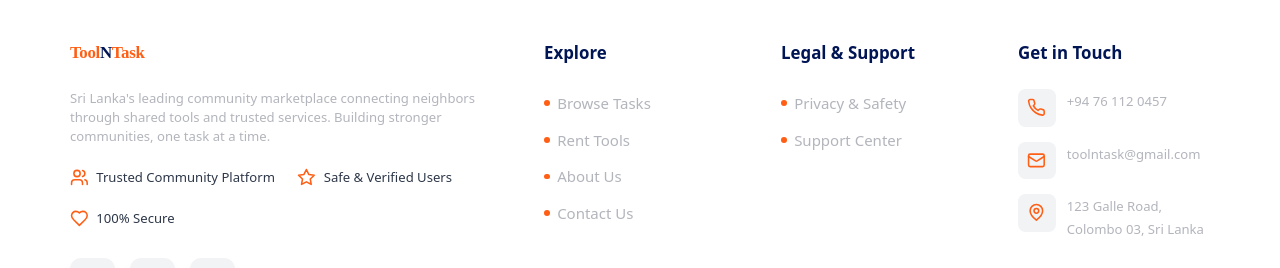
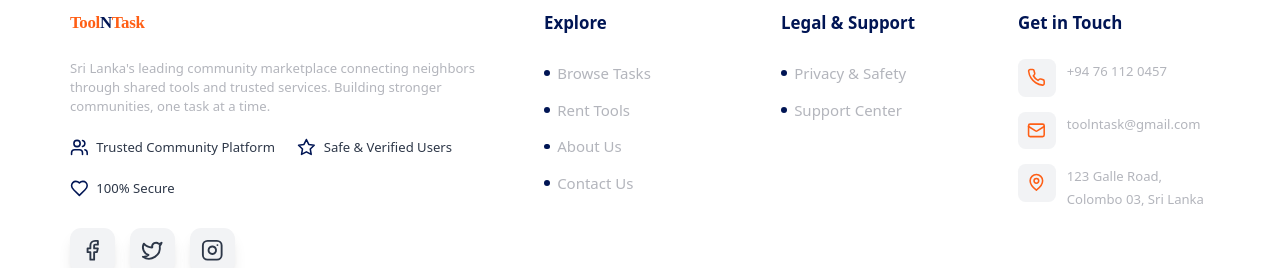
Before and after one commit to SeneshFitzroy/ToolnTask, a Next.js app: page /Tasks in a window 1280 px wide. Shown: the part 1035-1303 px from the top of the page. Built offline with nearby package versions, Linux system fonts and the light colour scheme; no server answers; the database is empty; a web font is replaced by a local one.

Commit message:
feat: Enhanced src/components/Footer.tsx, pages/Tools.tsx, pages/Tasks.tsx,  - Detailed changes: diff --git a/pages/Tasks.tsx b/pages/Tasks.tsx ind... at 23:59:04.66 Sun 07/20/2025

```diff
--- a/pages/Tasks.tsx
+++ b/pages/Tasks.tsx
@@ -145,7 +145,7 @@ export default function Tasks() {
           </h1>
 
           {/* Subheading */}
-          <p className="text-sm sm:text-lg md:text-xl lg:text-2xl text-center mb-8 sm:mb-10 max-w-4xl mx-auto leading-relaxed font-medium"
+          <p className="text-sm sm:text-base md:text-lg lg:text-xl xl:text-2xl text-center mb-8 sm:mb-10 max-w-5xl mx-auto leading-relaxed font-medium"
              style={{ color: theme === 'dark' ? '#B3B5BC' : '#4B5563' }}>
             Connect with your community and discover meaningful opportunities to earn extra income
           </p>
--- a/pages/Tools.tsx
+++ b/pages/Tools.tsx
@@ -128,7 +128,7 @@ export default function Tools() {
           </h1>
 
           {/* Subheading */}
-          <p className="text-sm sm:text-lg md:text-xl lg:text-2xl text-center mb-8 sm:mb-10 max-w-4xl mx-auto leading-relaxed font-medium"
+          <p className="text-sm sm:text-base md:text-lg lg:text-xl xl:text-2xl text-center mb-8 sm:mb-10 max-w-5xl mx-auto leading-relaxed font-medium"
              style={{ color: theme === 'dark' ? '#B3B5BC' : '#4B5563' }}>
             Connect with your community and discover meaningful opportunities to earn extra income
           </p>
--- a/src/components/Footer.tsx
+++ b/src/components/Footer.tsx
@@ -88,16 +88,16 @@ const Footer = ({ showNewsletter = false }: FooterProps) => {
                     color: theme === 'dark' ? '#FFFFFF' : '#2D3748',
                     backgroundColor: theme === 'dark' ? '#1a1a1a' : '#FFFFFF'
                   }}
-                  onFocus={(e) => e.currentTarget.style.boxShadow = `0 0 0 2px #FF5E14`}
+                  onFocus={(e) => e.currentTarget.style.boxShadow = `0 0 0 2px #001554`}
                   onBlur={(e) => e.currentTarget.style.boxShadow = 'none'}
                 />
                 <button
                   type="submit"
                   disabled={!email || isSubscribing}
                   className="px-8 py-4 text-white font-semibold rounded-xl transition-all duration-300 hover:scale-105 shadow-lg disabled:opacity-50 disabled:cursor-not-allowed text-base sm:text-lg"
-                  style={{ backgroundColor: '#FE5F16' }}
-                  onMouseEnter={(e) => !e.currentTarget.disabled && (e.currentTarget.style.backgroundColor = '#FF5D13')}
-                  onMouseLeave={(e) => !e.currentTarget.disabled && (e.currentTarget.style.backgroundColor = '#FE5F16')}
+                  style={{ backgroundColor: '#001554' }}
+                  onMouseEnter={(e) => !e.currentTarget.disabled && (e.currentTarget.style.backgroundColor = '#0a2472')}
+                  onMouseLeave={(e) => !e.currentTarget.disabled && (e.currentTarget.style.backgroundColor = '#001554')}
                 >
                   {isSubscribing ? 'Subscribing...' : 'Subscribe'}
                 </button>
@@ -137,15 +137,15 @@ const Footer = ({ showNewsletter = false }: FooterProps) => {
               {/* Trust Indicators */}
               <div className="flex flex-wrap gap-6 mb-8">
                 <div className="flex items-center gap-2">
-                  <Users className="w-5 h-5" style={{ color: '#FE5F16' }} />
+                  <Users className="w-5 h-5" style={{ color: '#001554' }} />
                   <span className="text-sm font-medium" style={{ color: theme === 'dark' ? '#FFFFFF' : '#2D3748' }}>Trusted Community Platform</span>
                 </div>
                 <div className="flex items-center gap-2">
-                  <Star className="w-5 h-5" style={{ color: '#FF5E14' }} />
+                  <Star className="w-5 h-5" style={{ color: '#001554' }} />
                   <span className="text-sm font-medium" style={{ color: theme === 'dark' ? '#FFFFFF' : '#2D3748' }}>Safe & Verified Users</span>
                 </div>
                 <div className="flex items-center gap-2">
-                  <Heart className="w-5 h-5" style={{ color: '#FE5F16' }} />
+                  <Heart className="w-5 h-5" style={{ color: '#001554' }} />
                   <span className="text-sm font-medium" style={{ color: theme === 'dark' ? '#FFFFFF' : '#2D3748' }}>100% Secure</span>
                 </div>
               </div>
@@ -162,7 +162,7 @@ const Footer = ({ showNewsletter = false }: FooterProps) => {
                     className="w-12 h-12 rounded-xl flex items-center justify-center transition-all duration-300 cursor-pointer hover:scale-110 shadow-lg group"
                     style={{ backgroundColor: theme === 'dark' ? '#333333' : '#F2F3F5' }}
                     onMouseEnter={(e) => {
-                      e.currentTarget.style.backgroundColor = '#FE5F16';
+                      e.currentTarget.style.backgroundColor = '#001554';
                       e.currentTarget.style.transform = 'scale(1.1) rotate(5deg)';
                     }}
                     onMouseLeave={(e) => {
@@ -192,10 +192,10 @@ const Footer = ({ showNewsletter = false }: FooterProps) => {
                       href={link.href}
                       className="inline-flex items-center gap-2 text-base transition-all duration-300 hover:translate-x-2 group"
                       style={{ color: theme === 'dark' ? '#B3B5BC' : '#B3B5BC' }}
-                      onMouseEnter={(e) => e.currentTarget.style.color = '#FE5F16'}
+                      onMouseEnter={(e) => e.currentTarget.style.color = '#001554'}
                       onMouseLeave={(e) => e.currentTarget.style.color = theme === 'dark' ? '#B3B5BC' : '#B3B5BC'}
                     >
-                      <span className="w-1.5 h-1.5 rounded-full transition-all duration-300 group-hover:scale-150" style={{ backgroundColor: '#FF5E14' }}></span>
+                      <span className="w-1.5 h-1.5 rounded-full transition-all duration-300 group-hover:scale-150" style={{ backgroundColor: '#001554' }}></span>
                       {link.label}
                     </Link>
                   </li>
@@ -249,10 +249,10 @@ const Footer = ({ showNewsletter = false }: FooterProps) => {
                         }}
                         className="inline-flex items-center gap-2 text-base transition-all duration-300 hover:translate-x-2 group bg-transparent border-none p-0 cursor-pointer"
                         style={{ color: theme === 'dark' ? '#B3B5BC' : '#B3B5BC' }}
-                        onMouseEnter={(e) => e.currentTarget.style.color = '#FE5F16'}
+                        onMouseEnter={(e) => e.currentTarget.style.color = '#001554'}
                         onMouseLeave={(e) => e.currentTarget.style.color = theme === 'dark' ? '#B3B5BC' : '#B3B5BC'}
                       >
-                        <span className="w-1.5 h-1.5 rounded-full transition-all duration-300 group-hover:scale-150" style={{ backgroundColor: '#FF5E14' }}></span>
+                        <span className="w-1.5 h-1.5 rounded-full transition-all duration-300 group-hover:scale-150" style={{ backgroundColor: '#001554' }}></span>
                         {link.label}
                       </button>
                     ) : (
@@ -260,10 +260,10 @@ const Footer = ({ showNewsletter = false }: FooterProps) => {
                         href={link.href}
                         className="inline-flex items-center gap-2 text-base transition-all duration-300 hover:translate-x-2 group"
                         style={{ color: theme === 'dark' ? '#B3B5BC' : '#B3B5BC' }}
-                        onMouseEnter={(e) => e.currentTarget.style.color = '#FE5F16'}
+                        onMouseEnter={(e) => e.currentTarget.style.color = '#001554'}
                         onMouseLeave={(e) => e.currentTarget.style.color = theme === 'dark' ? '#B3B5BC' : '#B3B5BC'}
                       >
-                        <span className="w-1.5 h-1.5 rounded-full transition-all duration-300 group-hover:scale-150" style={{ backgroundColor: '#FF5E14' }}></span>
+                        <span className="w-1.5 h-1.5 rounded-full transition-all duration-300 group-hover:scale-150" style={{ backgroundColor: '#001554' }}></span>
                         {link.label}
                       </Link>
                     )}
```
